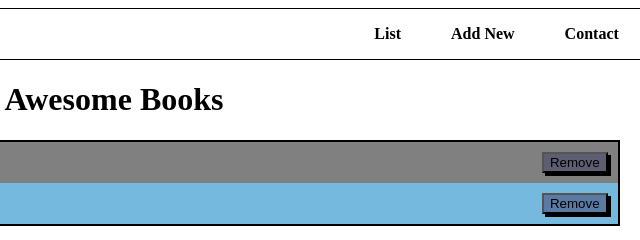
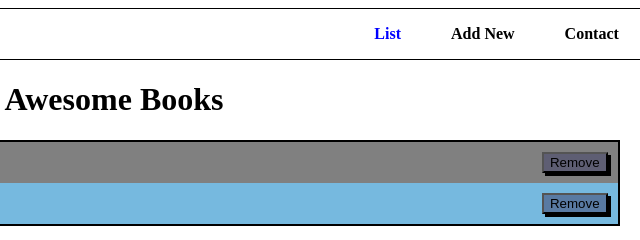
Before and after one commit to KUBAHO3/Awesome-Books, a website: page index.html in a window 1280 px wide. Shown: the top 240 px of the page, 526-1166 px from the left. Drawn offline with Linux system fonts and the light colour scheme.

Commit message:
add active navbar menu css

```diff
--- a/style.css
+++ b/style.css
@@ -94,3 +94,7 @@ button[type="submit"] {
   font-weight: 700;
   cursor: pointer;
 }
+
+.active-menu {
+  color: blue;
+}
```
